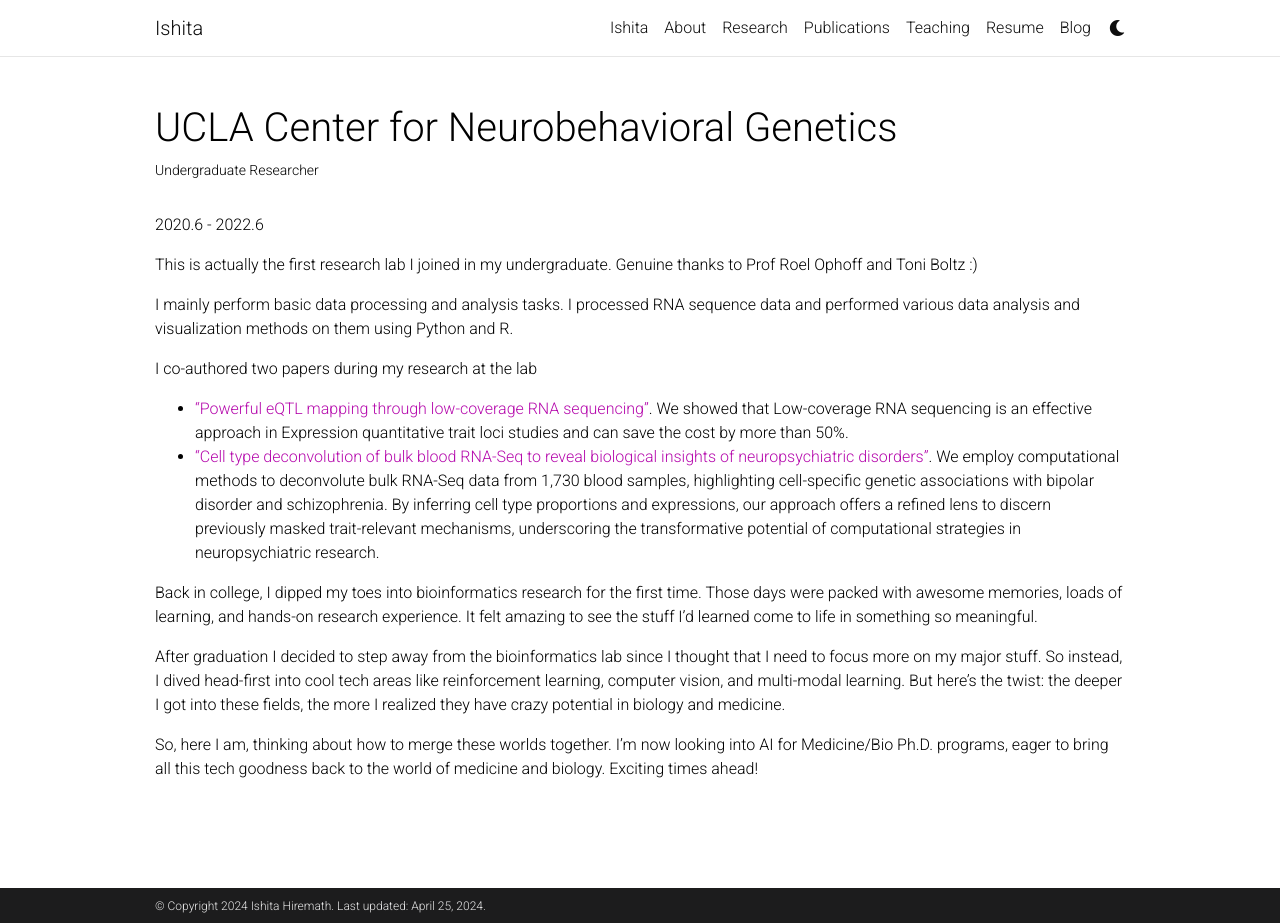
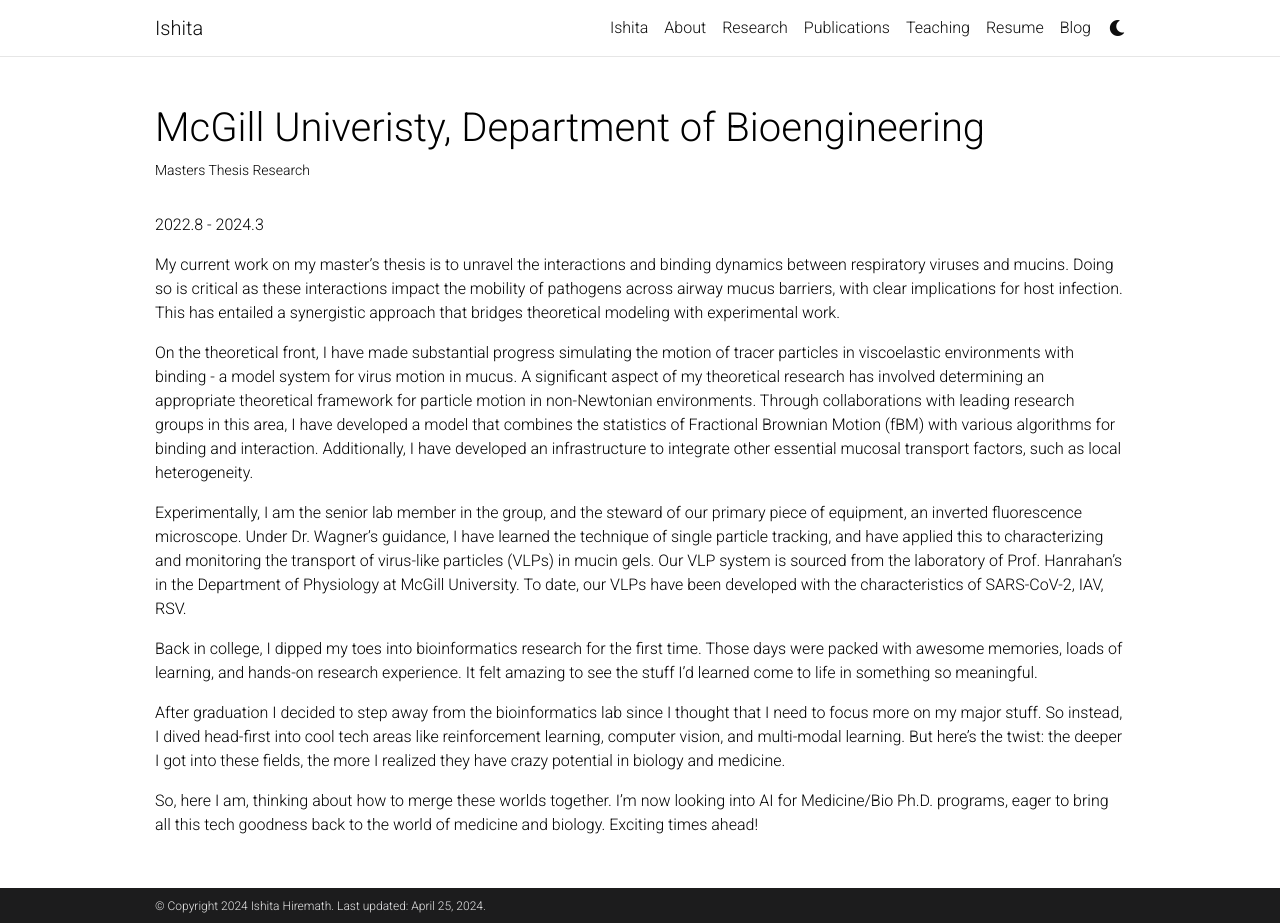
Before and after one commit to ishitahiremath/ishitahiremath.github.io, a Jekyll site: the page built from _work/bio.md, in a window 1280 px wide and 923 px high. Built offline with Jekyll 4.4.1, drawn with Linux system fonts in a browser that asks for light colours; a script that is not in the unit is left out; comment, search, counter and statistics services are not loaded; a style sheet for code colours, icons or effects is not loaded.

Commit message:
pub image

```diff
--- a/_work/bio.md
+++ b/_work/bio.md
@@ -1,21 +1,30 @@
 ---
 layout: page
-title: UCLA Center for Neurobehavioral Genetics
-description: Undergraduate Researcher
+title: McGill Univeristy, Department of Bioengineering
+description: Masters Thesis Research
 img: assets/img/bioinformatics.jpeg
 importance: 1
 category: research
 ---
-2020.6 - 2022.6
+2022.8 - 2024.3
 
-This is actually the first research lab I joined in my undergraduate. Genuine thanks to Prof Roel Ophoff and Toni Boltz :)
+My current work on my master’s thesis is to unravel the interactions and binding dynamics between respiratory viruses
+and mucins. Doing so is critical as these interactions impact the mobility of pathogens across airway mucus barriers, with
+clear implications for host infection. This has entailed a synergistic approach that bridges theoretical modeling with
+experimental work.
 
-I mainly perform basic data processing and analysis tasks. I processed RNA sequence data and performed various data analysis and visualization methods on them using Python and R.
+On the theoretical front, I have made substantial progress simulating the motion of tracer particles in viscoelastic
+environments with binding - a model system for virus motion in mucus. A significant aspect of my theoretical research has
+involved determining an appropriate theoretical framework for particle motion in non-Newtonian environments. Through
+collaborations with leading research groups in this area, I have developed a model that combines the statistics of Fractional
+Brownian Motion (fBM) with various algorithms for binding and interaction. Additionally, I have developed an
+infrastructure to integrate other essential mucosal transport factors, such as local heterogeneity.
 
-I co-authored two papers during my research at the lab
-- <a href="https://www.sciencedirect.com/science/article/pii/S2666247722000197?via%3Dihub">“Powerful eQTL
-mapping through low-coverage RNA sequencing”</a>. We showed that Low-coverage RNA sequencing is an effective approach in Expression quantitative trait loci studies and can save the cost by more than 50%.
-- <a href="https://www.biorxiv.org/content/10.1101/2023.05.24.542156v1.abstract">“Cell type deconvolution of bulk blood RNA-Seq to reveal biological insights of neuropsychiatric disorders”</a>. We employ computational methods to deconvolute bulk RNA-Seq data from 1,730 blood samples, highlighting cell-specific genetic associations with bipolar disorder and schizophrenia. By inferring cell type proportions and expressions, our approach offers a refined lens to discern previously masked trait-relevant mechanisms, underscoring the transformative potential of computational strategies in neuropsychiatric research.
+Experimentally, I am the senior lab member in the group, and the steward of our primary piece of equipment, an
+inverted fluorescence microscope. Under Dr. Wagner's guidance, I have learned the technique of single particle tracking,
+and have applied this to characterizing and monitoring the transport of virus-like particles (VLPs) in mucin gels. Our VLP
+system is sourced from the laboratory of Prof. Hanrahan’s in the Department of Physiology at McGill University. To date,
+our VLPs have been developed with the characteristics of SARS-CoV-2, IAV, RSV.
 
 
 
```
Also changed, not shown: _work/airsim-env.md (+14 -12 lines), _work/egglendar_project.md (+0 -12 lines).
